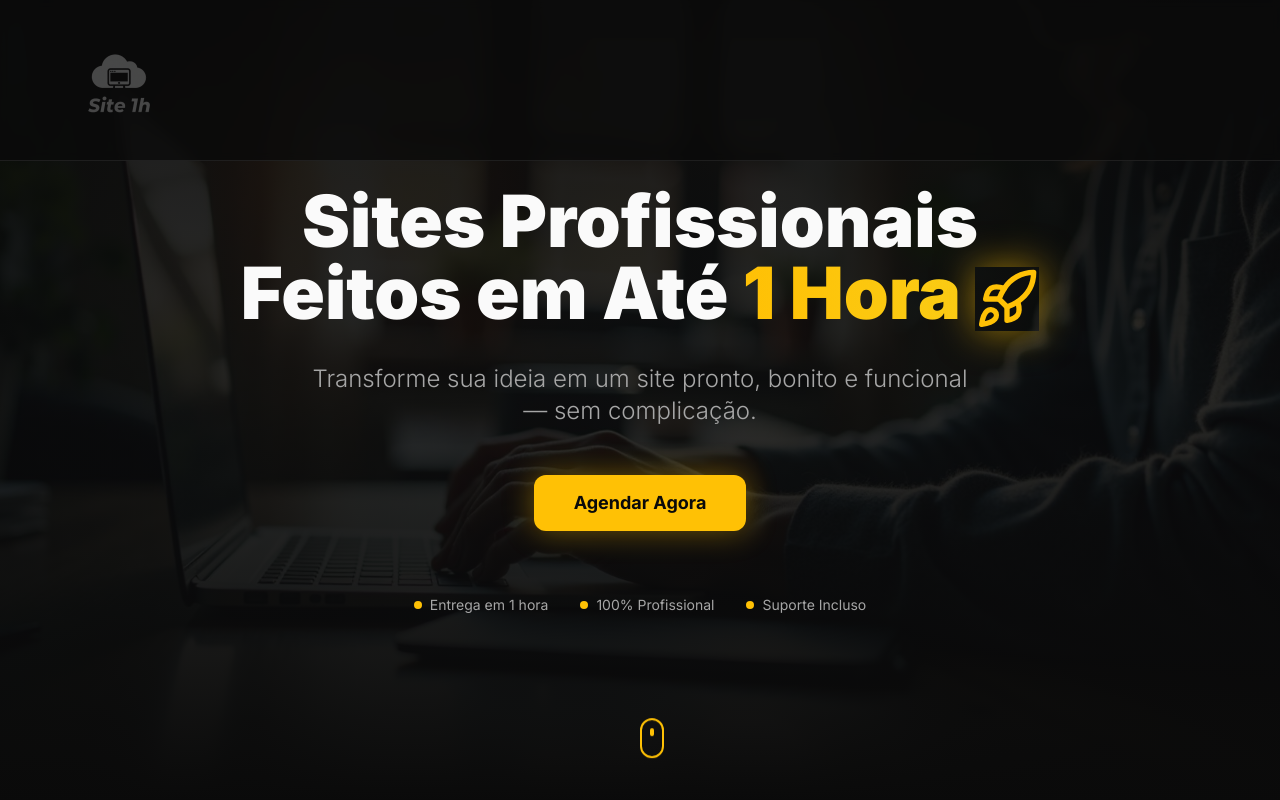
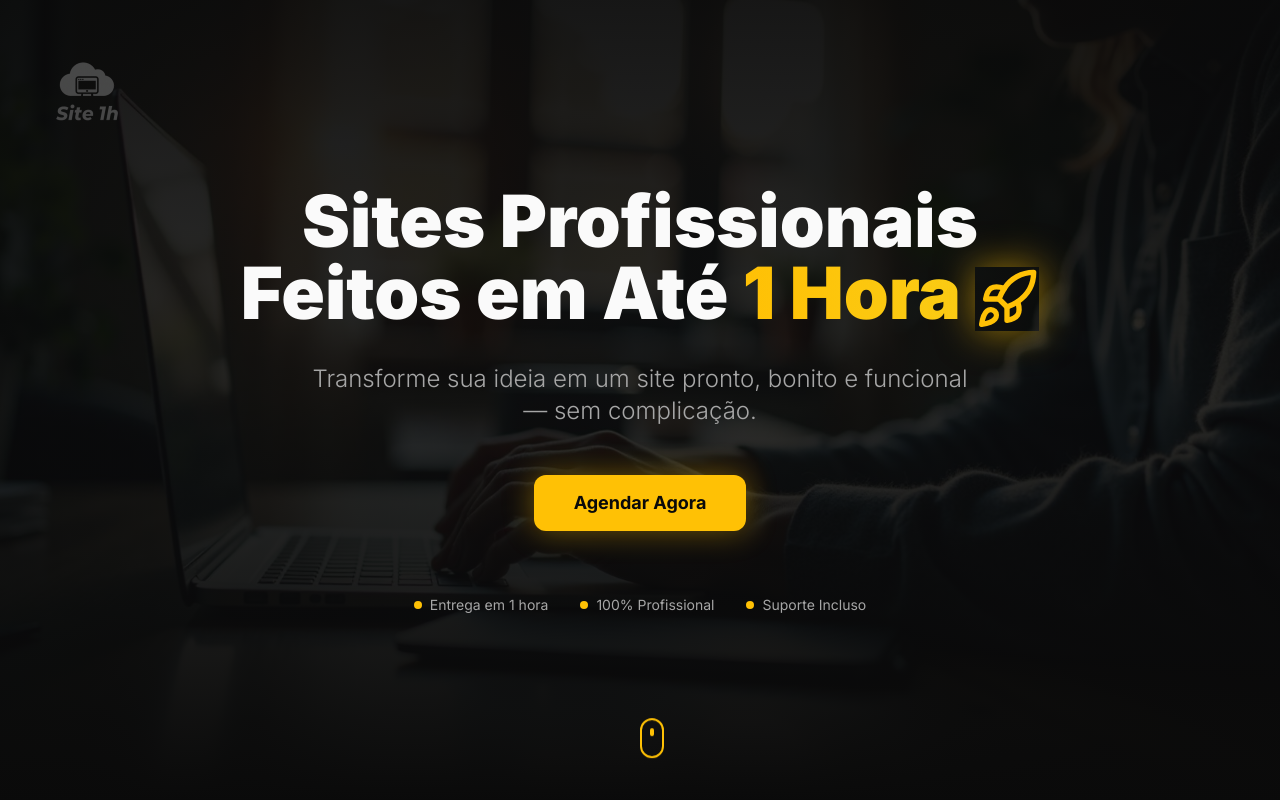
Before and after one commit to xtheusx/hour-site-pro, a React (Vite) app: page / in a window 1280 px wide. Shown: the top 800 px of the page. Built offline with nearby package versions, Linux system fonts and the light colour scheme; no server answers; the database is empty; the HTML template or start-up script is replaced by a standard one.

Commit message:
Refactor header and logo placement

```diff
--- a/src/components/Header.tsx
+++ /dev/null
@@ -1,13 +0,0 @@
-import logo from "@/assets/logo.png";
-
-const Header = () => {
-  return (
-    <header className="fixed top-0 left-0 right-0 z-50 py-4 px-6 bg-background/80 backdrop-blur-sm border-b border-border/50">
-      <div className="container mx-auto">
-        <img src={logo} alt="Site 1h" className="w-32 h-32 object-contain" />
-      </div>
-    </header>
-  );
-};
-
-export default Header;
--- a/src/components/Hero.tsx
+++ b/src/components/Hero.tsx
@@ -1,6 +1,7 @@
 import { Button } from "@/components/ui/button";
 import { Rocket } from "lucide-react";
 import heroBg from "@/assets/hero-bg.jpg";
+import logo from "@/assets/logo.png";
 
 const Hero = () => {
   const handleWhatsApp = () => {
@@ -9,6 +10,9 @@ const Hero = () => {
 
   return (
     <section className="relative min-h-screen flex items-center justify-center overflow-hidden">
+      {/* Logo no canto superior esquerdo */}
+      <img src={logo} alt="Site 1h" className="absolute top-6 left-6 w-32 h-32 object-contain z-20" />
+
       {/* Background Image with Overlay */}
       <div
         className="absolute inset-0 z-0"
--- a/src/pages/Index.tsx
+++ b/src/pages/Index.tsx
@@ -1,4 +1,3 @@
-import Header from "@/components/Header";
 import Hero from "@/components/Hero";
 import Services from "@/components/Services";
 import Testimonials from "@/components/Testimonials";
@@ -11,7 +10,6 @@ import Footer from "@/components/Footer";
 const Index = () => {
   return (
     <main className="min-h-screen">
-      <Header />
       <Hero />
       <Services />
       <Testimonials />
```
